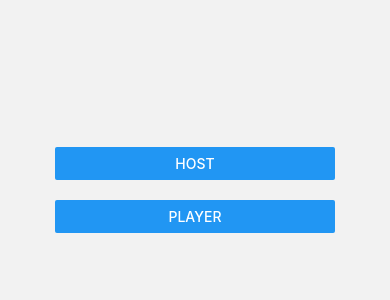
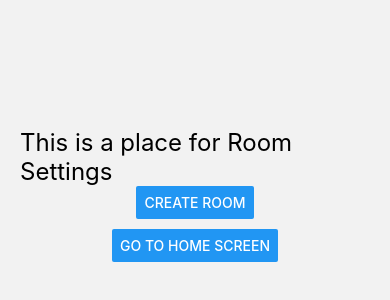
Before and after one commit to Team-Cardio/cardio, a React Native app in the folder frontend/: screen /CreateRoomSettings in a window 390 px wide. Before the commit this address had no page. Shown: the part 222-522 px from the top of the page. Built offline with nearby package versions, Linux system fonts and the light colour scheme.

Commit message:
Room code host navigation structure

```diff
--- a/frontend/src/screens/PlayerInviteCodeScreen.tsx
+++ b/frontend/src/components/CodeForm.tsx
@@ -1,22 +1,26 @@
 import React, { useState } from 'react';
 import { View, Text, StyleSheet, TextInput, Button } from 'react-native';
-import { NativeStackScreenProps } from '@react-navigation/native-stack';
+import { NativeStackNavigationProp, NativeStackScreenProps } from '@react-navigation/native-stack';
 import { RootStackParamList } from '../types/navigation';
 import GoHomeButton from '../components/GoHomeButton';
+import { useNavigation } from '@react-navigation/native';
 
-type Props = NativeStackScreenProps<RootStackParamList, 'PlayerInviteCode'>;
 
-export default function PlayerInviteCode({ navigation }: Props) {
+type CodeFormProps = { title: string, navigate: (code: string) => void };
+
+
+export default function CodeForm({ title, navigate }: CodeFormProps) {
     const [code, setCode] = useState<string>("");
 
     return (
         <View style={styles.container}>
+            <Text style={styles.text}>{title}</Text>
             <Text style={styles.text}>Enter room code</Text>
             <View style={styles.inputContainer}>
                 <TextInput value={code} onChangeText={setCode} style={styles.input} autoCapitalize="none" placeholder="Enter code" />
             </View>
 
-            <Button title='confirm' onPress={() => navigation.navigate("Player", { code })} />
+            <Button title='confirm' onPress={() => navigate(code)} />
 
             <View style={{ marginTop: 20 }}>
                 <GoHomeButton title='Go back' />
--- a/frontend/src/components/GoHomeButton.tsx
+++ b/frontend/src/components/GoHomeButton.tsx
@@ -1,5 +1,5 @@
 import React from 'react';
-import { Button } from 'react-native';
+import { Button, View } from 'react-native';
 import { useNavigation } from '@react-navigation/native';
 import { NativeStackNavigationProp } from '@react-navigation/native-stack';
 import { RootStackParamList } from '../types/navigation';
@@ -12,6 +12,7 @@ function GoHomeButton({ title = "Go to Home Screen" }: GoHomeButton) {
     const navigation = useNavigation<HomeNavigationProp>();
 
     return (
+        <View style={{ padding: 10 }}>
             <Button
                 title={title}
                 onPress={() =>
@@ -21,6 +22,7 @@ function GoHomeButton({ title = "Go to Home Screen" }: GoHomeButton) {
                     })
                 }
             />
+        </View>
     );
 }
 
--- a/frontend/src/navigation/RootNavigator.tsx
+++ b/frontend/src/navigation/RootNavigator.tsx
@@ -6,7 +6,9 @@ import HostScreen from '../screens/HostScreen';
 import PlayerTabNavigator from './PlayerTabNavigator';
 import { RootStackParamList } from '../types/navigation';
 import { LinkingOptions, NavigationContainer } from '@react-navigation/native';
-import PlayerInviteCode from '../screens/PlayerInviteCodeScreen';
+import PlayerJoinCodeScreen from '../screens/PlayerJoinCodeScreen';
+import HostJoinCodeScreen from '../screens/HostJoinCodeScreen';
+import CreateRoomSettings from '../screens/CreateRoomSettings';
 
 const Stack = createNativeStackNavigator<RootStackParamList>();
 
@@ -14,8 +16,9 @@ const config = {
     path: 'app',
     screens: {
         Home: 'home',
-        Host: 'host',
-        PlayerInviteCode: 'player/invite',
+        Host: 'host/:code',
+        PlayerJoinCode: 'player/join',
+        HostJoinCode: "host/join",
         Player: {
             path: 'player/:code',
             screens: {
@@ -42,7 +45,9 @@ export default function RootNavigator() {
                 <Stack.Screen name="Home" component={HomeScreen} options={{ headerShown: false }} />
                 <Stack.Screen name="Host" component={HostScreen} />
                 <Stack.Screen name="Player" component={PlayerTabNavigator} options={{ headerShown: false }} />
-                <Stack.Screen name="PlayerInviteCode" component={PlayerInviteCode} options={{ headerShown: false }} />
+                <Stack.Screen name="PlayerJoinCodeScreen" component={PlayerJoinCodeScreen} options={{ headerShown: false }} />
+                <Stack.Screen name="HostJoinCodeScreen" component={HostJoinCodeScreen} options={{ headerShown: false }} />
+                <Stack.Screen name="CreateRoomSettings" component={CreateRoomSettings} options={{ headerShown: false }} />
             </Stack.Navigator>
         </ NavigationContainer>
     );
--- /dev/null
+++ b/frontend/src/screens/CreateRoomSettings.tsx
@@ -0,0 +1,38 @@
+import React, { useCallback } from 'react';
+import { View, Text, StyleSheet, Button } from 'react-native';
+import { NativeStackScreenProps } from '@react-navigation/native-stack';
+import { RootStackParamList } from '../types/navigation';
+import GoHomeButton from '../components/GoHomeButton';
+
+type Props = NativeStackScreenProps<RootStackParamList, 'CreateRoomSettings'>;
+
+export default function CreateRoomSettings({ navigation }: Props) {
+    const createRoom = useCallback(() => {
+        console.log("API should be called and Room code retrived")
+    }, []);
+
+
+    return (
+        <View style={styles.container}>
+            <Text style={styles.text}>This is a place for Room Settings</Text>
+            <Button title="Create Room"
+                onPress={() => { createRoom; navigation.navigate('Host', { code: "CODE FROM API" }) }} />
+
+            <GoHomeButton />
+        </View>
+    );
+}
+const styles = StyleSheet.create({
+    container: {
+        flex: 1,
+        justifyContent: 'center',
+        alignItems: 'center',
+        padding: 20,
+    },
+    text: {
+        fontSize: 24,
+    },
+    desktopButtonContainer: {
+        width: 300,
+    },
+});
--- a/frontend/src/screens/HomeScreen.tsx
+++ b/frontend/src/screens/HomeScreen.tsx
@@ -12,10 +12,13 @@ export default function HomeScreen({ navigation }: Props) {
     return (
         <View style={styles.container}>
             <View style={[styles.buttonContainer, isNarrow ? {} : styles.desktopButtonContainer]}>
-                <Button title="Host" onPress={() => navigation.navigate('Host')} />
+                <Button title="Create a Room" onPress={() => navigation.navigate('CreateRoomSettings')} />
             </View>
             <View style={[styles.buttonContainer, isNarrow ? {} : styles.desktopButtonContainer]}>
-                <Button title="Player" onPress={() => navigation.navigate('PlayerInviteCode')} />
+                <Button title="Rejoin as a Host" onPress={() => navigation.navigate('HostJoinCodeScreen')} />
+            </View>
+            <View style={[styles.buttonContainer, isNarrow ? {} : styles.desktopButtonContainer]}>
+                <Button title="Join as a Player" onPress={() => navigation.navigate('PlayerJoinCodeScreen')} />
             </View>
         </View>
     );
--- /dev/null
+++ b/frontend/src/screens/HostJoinCodeScreen.tsx
@@ -0,0 +1,15 @@
+import React, { useState } from 'react';
+import { NativeStackScreenProps } from '@react-navigation/native-stack';
+import { RootStackParamList } from '../types/navigation';
+
+import CodeForm from '../components/CodeForm';
+
+type Props = NativeStackScreenProps<RootStackParamList, 'HostJoinCodeScreen'>;
+
+export default function HostJoinCodeScreen({ navigation }: Props) {
+    const [code, setCode] = useState<string>("");
+
+    return (
+        <CodeForm title='Rejoin as a Host' navigate={(code) => navigation.navigate("Host", { code })} />
+    );
+}
--- a/frontend/src/screens/HostScreen.tsx
+++ b/frontend/src/screens/HostScreen.tsx
@@ -6,10 +6,12 @@ import GoHomeButton from '../components/GoHomeButton';
 
 type Props = NativeStackScreenProps<RootStackParamList, 'Host'>;
 
-export default function HostScreen({ navigation }: Props) {
+export default function HostScreen({ route }: Props) {
+    const code = route.params.code;
     return (
         <View style={styles.container}>
             <Text style={styles.text}>Host Screen</Text>
+            <Text style={styles.text}>Room code {code} </Text>
             <GoHomeButton />
         </View>
     );
--- /dev/null
+++ b/frontend/src/screens/PlayerJoinCodeScreen.tsx
@@ -0,0 +1,16 @@
+import React, { useState } from 'react';
+import { View, Text, StyleSheet, TextInput, Button } from 'react-native';
+import { NativeStackScreenProps } from '@react-navigation/native-stack';
+import { RootStackParamList } from '../types/navigation';
+import GoHomeButton from '../components/GoHomeButton';
+import CodeForm from '../components/CodeForm';
+
+type Props = NativeStackScreenProps<RootStackParamList, 'PlayerJoinCodeScreen'>;
+
+export default function PlayerJoinCodeScreen({ navigation }: Props) {
+    const [code, setCode] = useState<string>("");
+
+    return (
+        <CodeForm title='Join as a Player' navigate={(code) => navigation.navigate("Player", { code })} />
+    );
+}
--- a/frontend/src/types/navigation.ts
+++ b/frontend/src/types/navigation.ts
@@ -1,8 +1,10 @@
 export type RootStackParamList = {
     Home: undefined;
-    Host: undefined;
+    Host: { code: string };
+    HostJoinCodeScreen: undefined;
+    CreateRoomSettings: undefined;
     Player: { code: string };
-    PlayerInviteCode: undefined
+    PlayerJoinCodeScreen: undefined
 };
 
 export type PlayerTabParamList = {
```
Lines whose indentation alone changed are shown as unchanged.
